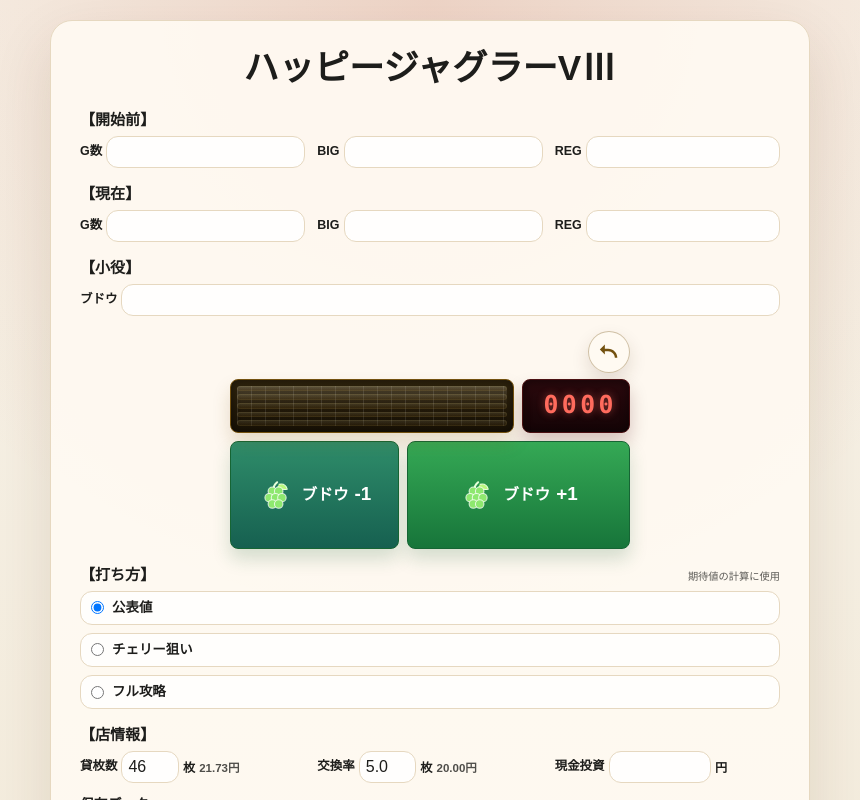
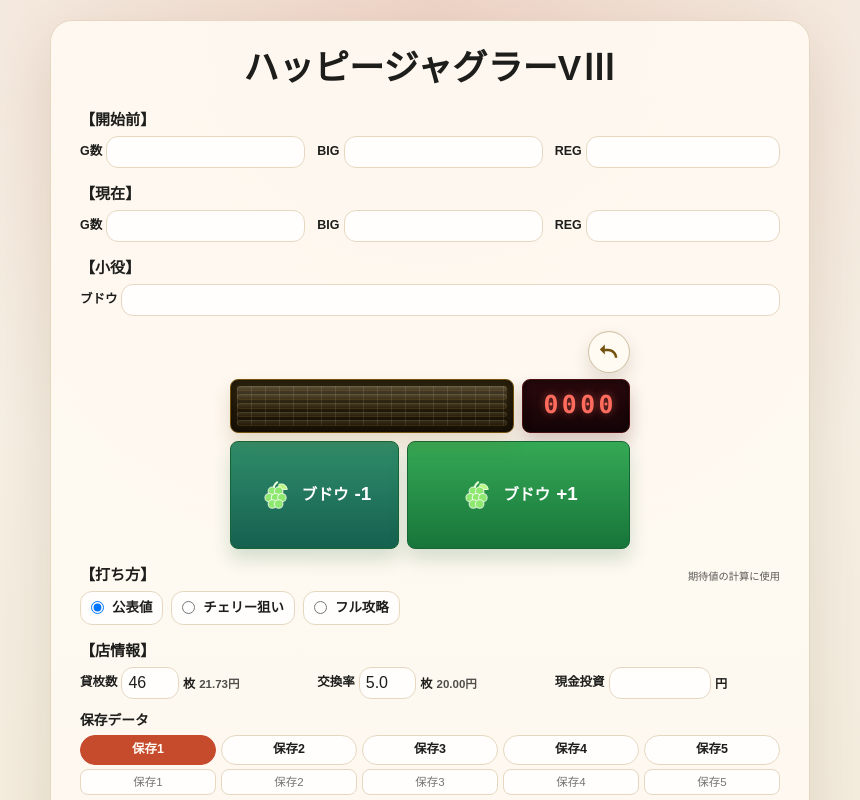
Before and after one commit to umedademu/suisoku, a Next.js app: page /happyjuggler in a window 1280 px wide. Shown: the top 800 px of the page, without its empty margins (210-1070 px from the left). Built offline with nearby package versions, Linux system fonts and the light colour scheme.

Commit message:
打ち方の横並びと版表示の共通化

```diff
--- a/app/globals.css
+++ b/app/globals.css
@@ -126,12 +126,16 @@ a {
 }
 
 .choice-group {
-  display: grid;
+  display: flex;
+  flex-wrap: nowrap;
   gap: 8px;
+  overflow-x: auto;
+  align-items: center;
 }
 
 .choice-option {
-  display: flex;
+  display: inline-flex;
+  flex: 0 0 auto;
   align-items: center;
   gap: 8px;
   border: 1px solid var(--border);
--- a/app/layout.tsx
+++ b/app/layout.tsx
@@ -1,9 +1,10 @@
 import type { Metadata } from "next";
 import "./globals.css";
+import { APP_TITLE } from "../lib/app-info";
 
 export const metadata: Metadata = {
-  title: "推測ツールv0.50",
-  description: "推測ツールv0.50"
+  title: APP_TITLE,
+  description: APP_TITLE
 };
 
 export default function RootLayout({
--- a/app/page.tsx
+++ b/app/page.tsx
@@ -1,10 +1,11 @@
 import Link from "next/link";
+import { APP_TITLE } from "../lib/app-info";
 
 export default function Home() {
   return (
     <main className="page-shell">
       <div className="card">
-        <h1 className="title">推測ツールv0.58</h1>
+        <h1 className="title">{APP_TITLE}</h1>
         <div className="link-list">
           <Link className="link-button" href="/hanabi">
             ハナビBH
--- /dev/null
+++ b/lib/app-info.ts
@@ -0,0 +1,3 @@
+export const APP_VERSION = "0.59";
+
+export const APP_TITLE = `推測ツールv${APP_VERSION}`;
```
Also changed, not shown: 2 other files (tests, documents, lock files or other folders).
